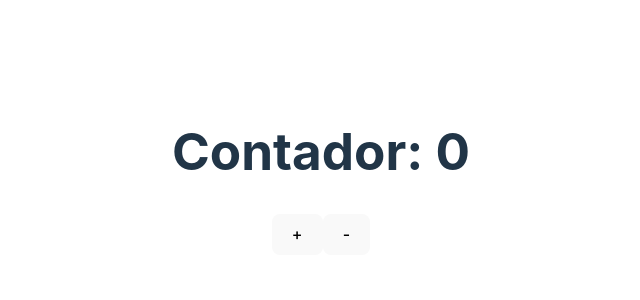
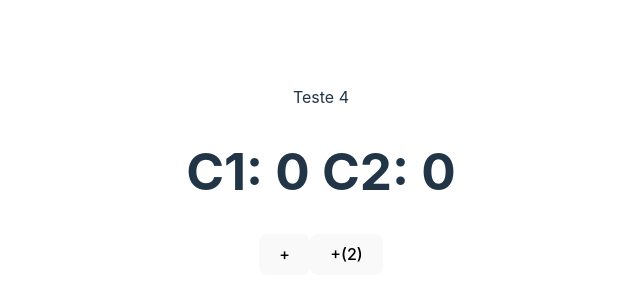
Before and after one commit to nathankimura/react-udemy-course, a React (Vite) app in the folder react-hooks/: page / in a window 1280 px wide. Shown: the part 228-528 px from the top of the page, without its empty margins (319-959 px from the left). Built offline with nearby package versions, Linux system fonts and the light colour scheme; the HTML template or start-up script is replaced by a standard one.

Commit message:
feat: componentWillUnmount use example

```diff
--- a/react-hooks/src/App.jsx
+++ b/react-hooks/src/App.jsx
@@ -1,36 +1,51 @@
 import { useEffect, useState } from 'react';
 import './App.css';
 
+const eventFn = () => {
+  console.log('h1 clicado');
+};
+
 function App() {
   const [counter, setCounter] = useState(0);
+  const [counter2, setCounter2] = useState(0);
 
   const handleClick = () => {
     setCounter((prev) => prev + 1);
   };
 
+  const handleClick2 = () => {
+    setCounter2((prev) => prev + 1);
+  };
+
   // componentDidUpdate - executa toda vez que o component atualiza
-  useEffect(() => {
-    console.log('É o atualizas');
-  });
+  // useEffect(() => {
+  //   console.log('É o atualizas');
+  // });
 
   // componentDidMount - executa uma vez, assim que a página carrega
   useEffect(() => {
     console.log('É o montas');
+    document.querySelector('h1').addEventListener('click', eventFn);
+
+    // componentWillUmount - limpeza
+    return () => {
+      document.querySelector('h1')?.removeEventListener('click', eventFn);
+    };
   }, []);
 
   // com dependência - executa toda vez que a dependência mudar
   useEffect(() => {
     console.log('Contador mudou para:', counter);
-  }, [counter]);
+  }, [counter, counter2]);
 
-  const handleClickMinus = () => {
-    setCounter((prev) => prev - 1);
-  };
   return (
     <div className="App">
-      <h1>Contador: {counter}</h1>
+      <p>Teste 4</p>
+      <h1>
+        C1: {counter} C2: {counter2}
+      </h1>
       <button onClick={handleClick}>+</button>
-      <button onClick={handleClickMinus}>-</button>
+      <button onClick={handleClick2}>+(2)</button>
     </div>
   );
 }
```
